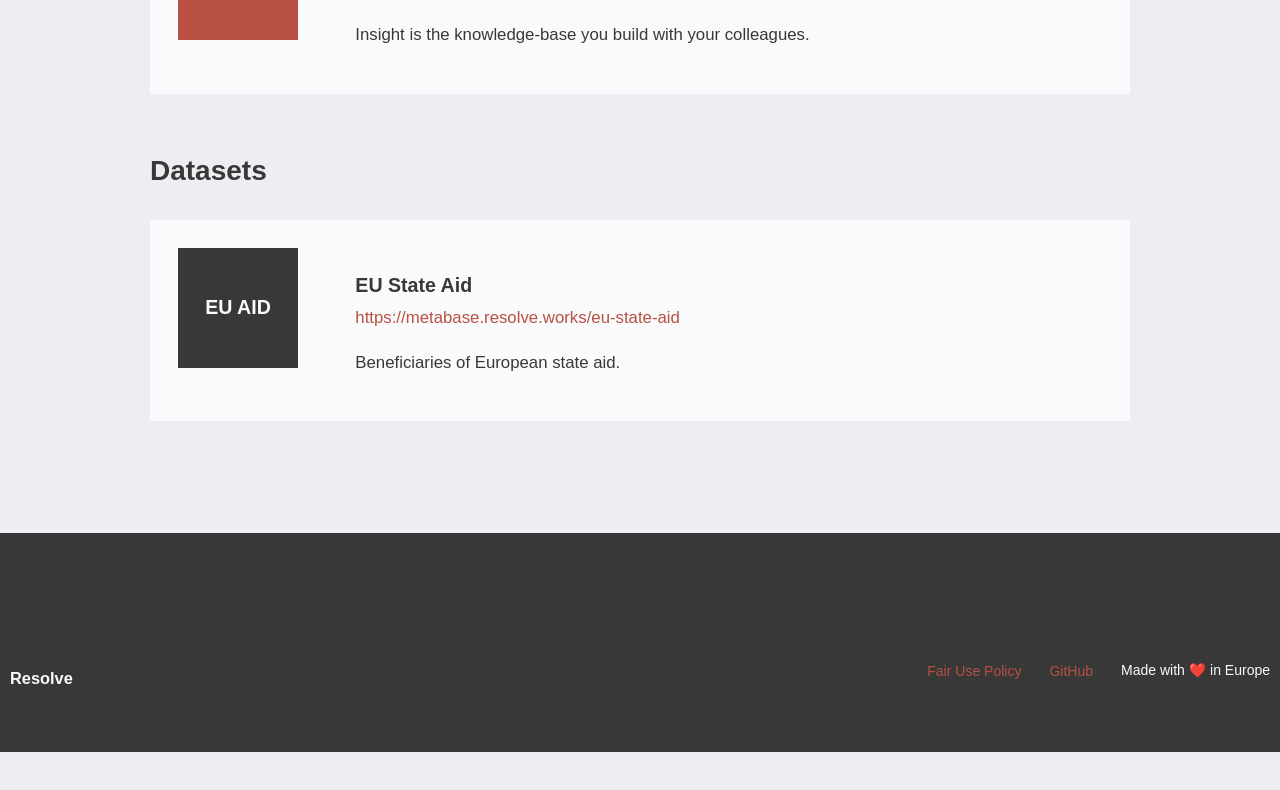
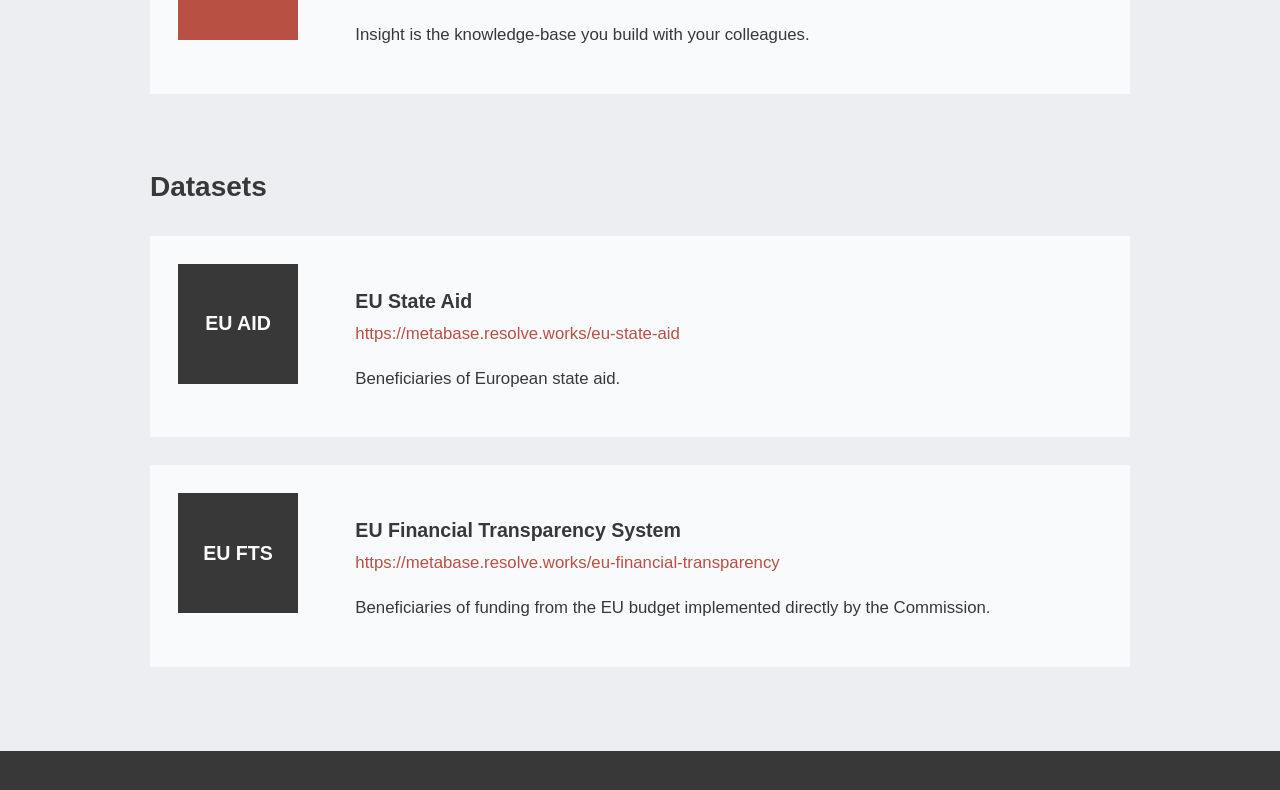
Before and after one commit to resolve-works/website, a SvelteKit app: page / in a window 1280 px wide. Shown: the part 1357-2147 px from the top of the page. Before the commit the page ends 2109 px from the top, so only its background shows below. Built offline with nearby package versions, Linux system fonts and the light colour scheme.

Commit message:
add FTS dataset

```diff
--- a/src/routes/+page.svelte
+++ b/src/routes/+page.svelte
@@ -78,9 +78,9 @@
 				<p>Insight is the knowledge-base you build with your colleagues.</p>
 			</div>
 		</div>
-	</div>
 
-	<div>
+		<br />
+
 		<h3>Datasets</h3>
 		<div class="project">
 			<div class="logo">
@@ -98,6 +98,25 @@
 				</p>
 
 				<p>Beneficiaries of European state aid.</p>
+			</div>
+		</div>
+
+		<div class="project">
+			<div class="logo">
+				<div class="placeholder eu-aid">
+					<h4>EU FTS</h4>
+				</div>
+			</div>
+			<div class="text">
+				<h4>EU Financial Transparency System</h4>
+				<p class="url">
+					<a
+						href="http://metabase.resolve.works/public/dashboard/96448b7b-57ab-4a70-8ecc-bcb5aa715e77"
+						target="_blank">https://metabase.resolve.works/eu-financial-transparency</a
+					>
+				</p>
+
+				<p>Beneficiaries of funding from the EU budget implemented directly by the Commission.</p>
 			</div>
 		</div>
 	</div>
@@ -185,7 +204,7 @@
 		gap: 1.5rem;
 		background: var(--color-white);
 		padding: 1.5rem;
-		margin-bottom: 3rem;
+		margin-bottom: 2rem;
 	}
 
 	.project h4 {
@@ -222,7 +241,6 @@
 			grid-template-columns: 1fr 5fr;
 			gap: 2rem;
 			padding: 2rem;
-			margin-bottom: 4rem;
 		}
 
 		.project h4 {
```
